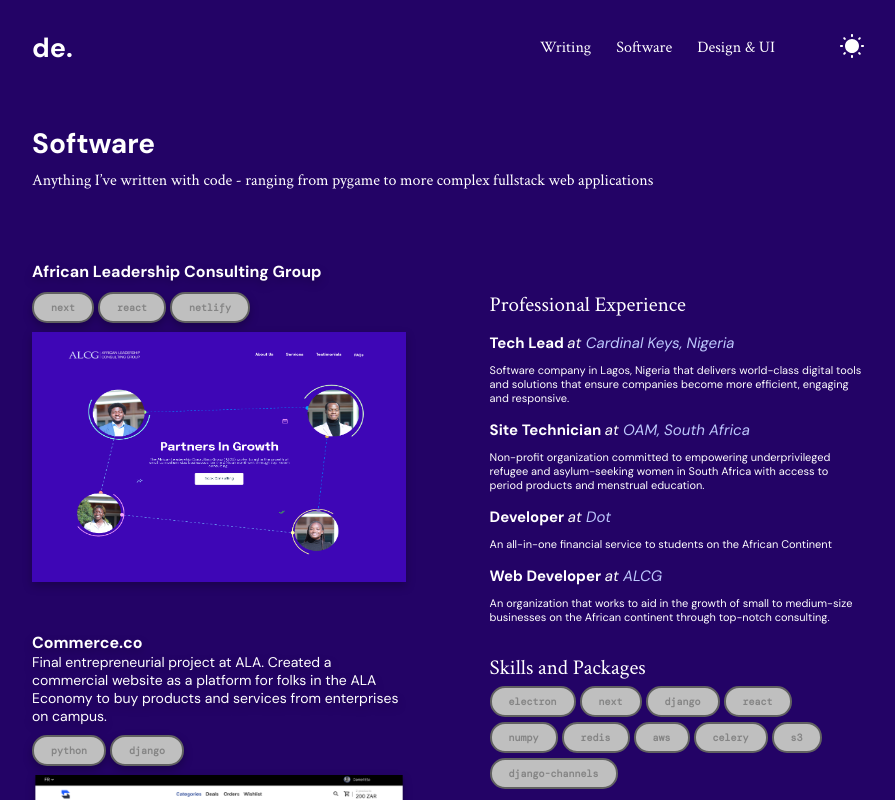
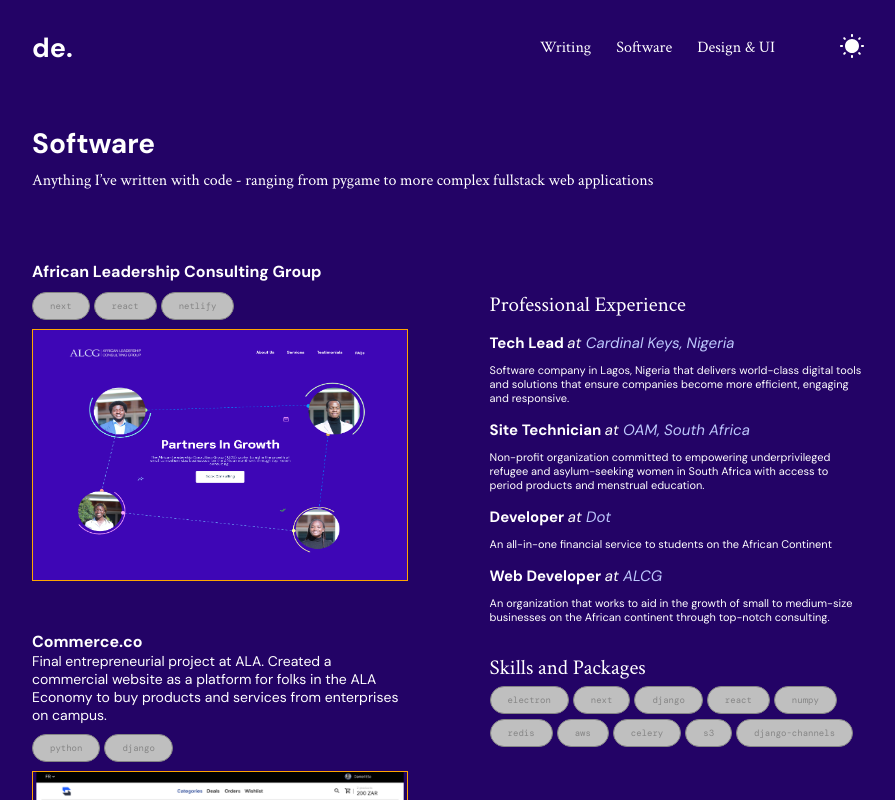
Before and after one commit to onkhida/danieleta, a Next.js app: page /software in a window 1280 px wide. Shown: the top 800 px of the page, without its empty margins (192-1087 px from the left). Built offline with nearby package versions, Linux system fonts and the light colour scheme.

Commit message:
changed pills on the software page

```diff
--- a/styles/Software.module.css
+++ b/styles/Software.module.css
@@ -37,7 +37,7 @@
 
 .projectcontainer .projects .project {
     margin-bottom: 50px;
-    filter: drop-shadow(0px 4px 4px rgba(0, 0, 0, 0.25));
+    /* filter: drop-shadow(0px 4px 4px rgba(0, 0, 0, 0.25)); */
 }
 
 .projectcontainer .projects .project h4 {
@@ -61,13 +61,12 @@
 
 .pill {
     font-family: 'DM Mono';
-    font-size: 10px;
+    font-size: 9px;
     background: #BFBFBF;
-    border: 2px solid #616161;
+    border: 1px solid #858585;
     color: #858585;
     padding: 7px 17px 7px 17px;
     border-radius: 15px;
-    font-weight: bold;
     margin-right: 4px;
     cursor: pointer;
     margin-top: 5px;
@@ -75,6 +74,7 @@
 
 .imagewrapper {
     width: 100%!important;
+    border: 1px solid orange;
 }
 
 .imagewrapper {
```
